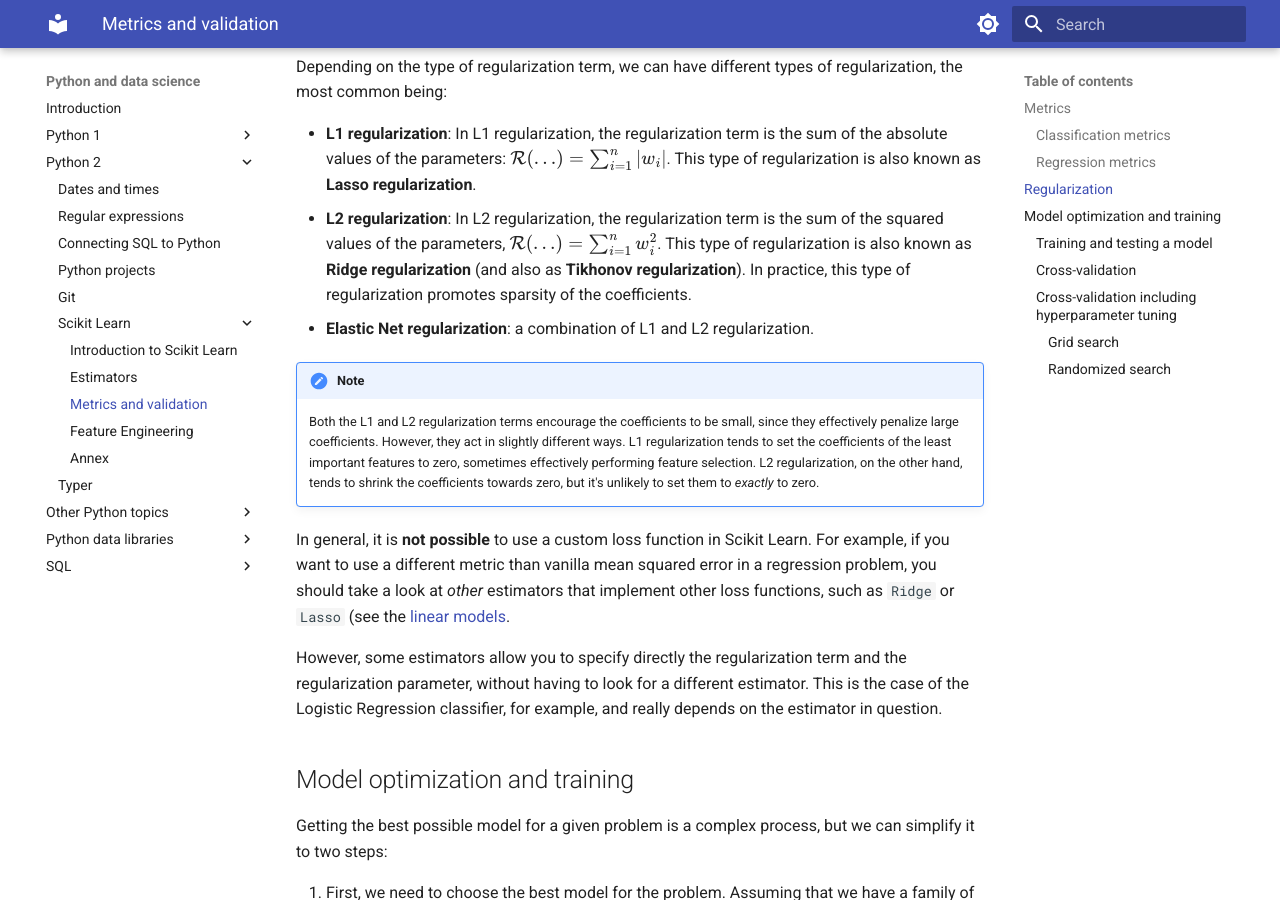
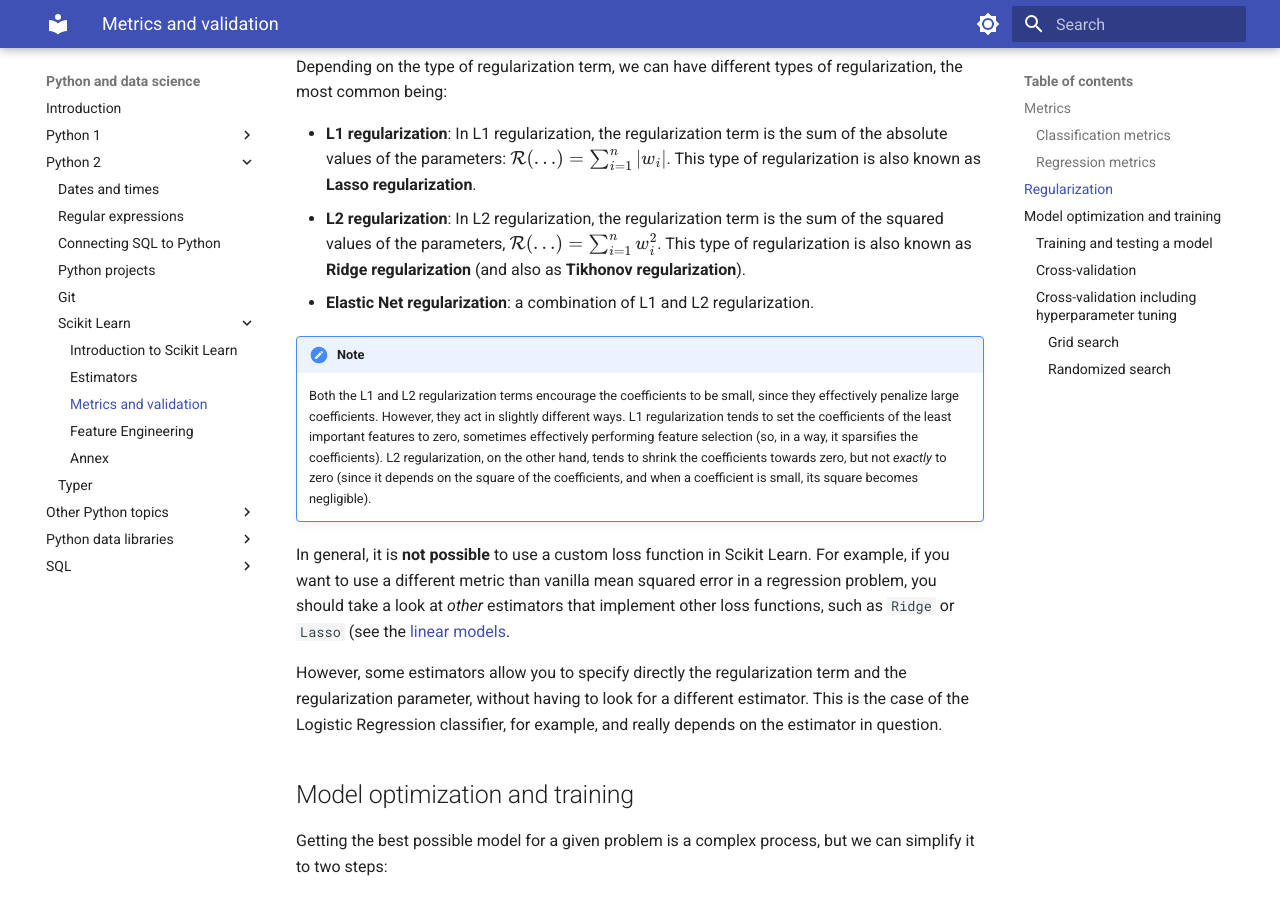
Before and after one commit to gerardpc/python-course, an MkDocs documentation site: the page built from docs/sections/python_libraries/sklearn/sklearn_models_metrics.md, in a window 1280 px wide and 900 px high, scrolled down 4201 px. Built offline with MkDocs 1.6.1 and Material for MkDocs 9.7.7, drawn with Linux system fonts in a browser that asks for light colours.

Commit message:
error in regularization

```diff
--- a/docs/sections/python_libraries/sklearn/sklearn_models_metrics.md
+++ b/docs/sections/python_libraries/sklearn/sklearn_models_metrics.md
@@ -164,15 +164,17 @@ Depending on the type of regularization term, we can have different types of reg
 * **L2 regularization**: In L2 regularization, the regularization term is the sum of the squared values of the
   parameters, $\mathcal{R}(\ldots) = \sum_{i=1}^{n} w_i^2$.
   This type of regularization is also known as **Ridge regularization** (and also as
-  **Tikhonov regularization**). In practice, this type of regularization promotes sparsity of the coefficients.
+  **Tikhonov regularization**).
 * **Elastic Net regularization**: a combination of L1 and L2 regularization.
 
 !!!note
     Both the L1 and L2 regularization terms encourage the coefficients to be small, since they effectively penalize
     large coefficients. However, they act in slightly different ways.
     L1 regularization tends to set the coefficients of the least important features to zero, sometimes
-    effectively performing feature selection. L2 regularization, on the other hand, tends to shrink the coefficients
-    towards zero, but it's unlikely to set them to _exactly_ to zero.
+    effectively performing feature selection (so, in a way, it sparsifies the coefficients).
+    L2 regularization, on the other hand, tends to shrink the coefficients
+    towards zero, but not _exactly_ to zero (since it depends on the square of the coefficients, and when a
+    coefficient is small, its square becomes negligible).
 
 
 In general, it is **not possible** to use a custom loss function in Scikit Learn. For example, if you want to use
```
